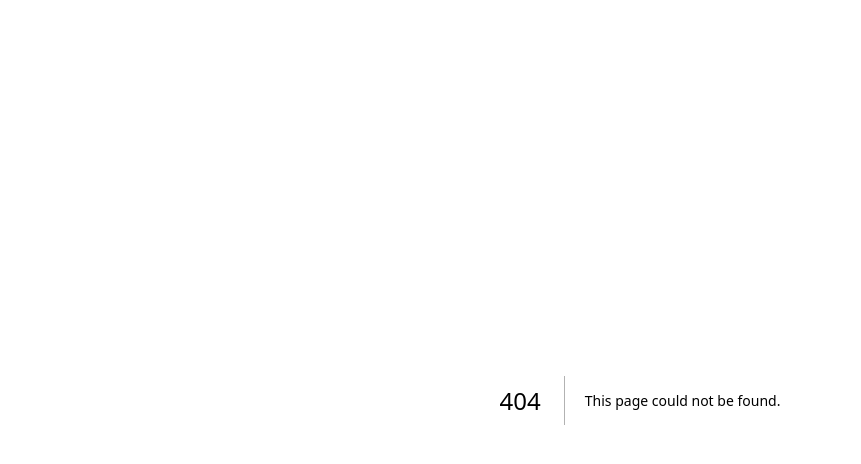
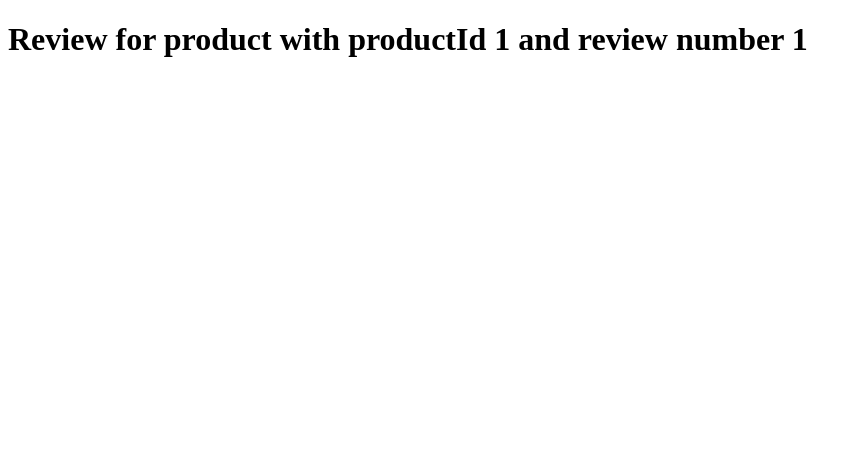
Before and after one commit to VanshSh/hello_world_next, a Next.js app: page /products/1/reviews/1 in a window 1280 px wide. Before the commit this address had no page. Shown: the top 464 px of the page, without its empty margins (0-861 px from the left). Built offline with nearby package versions, Linux system fonts and the light colour scheme.

Commit message:
feat: :sparkles: Catch all + nseted dynamic

```diff
--- /dev/null
+++ b/app/products/[productId]/reviews/[reviewId]/page.tsx
@@ -0,0 +1,14 @@
+const Reviews = ({
+  params,
+}: {
+  params: { reviewId: string; productId: string }
+}) => {
+  return (
+    <h1>
+      Review for product with productId {params.productId} and review number{' '}
+      {params.reviewId}{' '}
+    </h1>
+  )
+}
+
+export default Reviews
```
Also changed, not shown: app/docs/[...slug]/page.tsx (added, +10 -0 lines), 1 other file (tests, documents, lock files or other folders).
